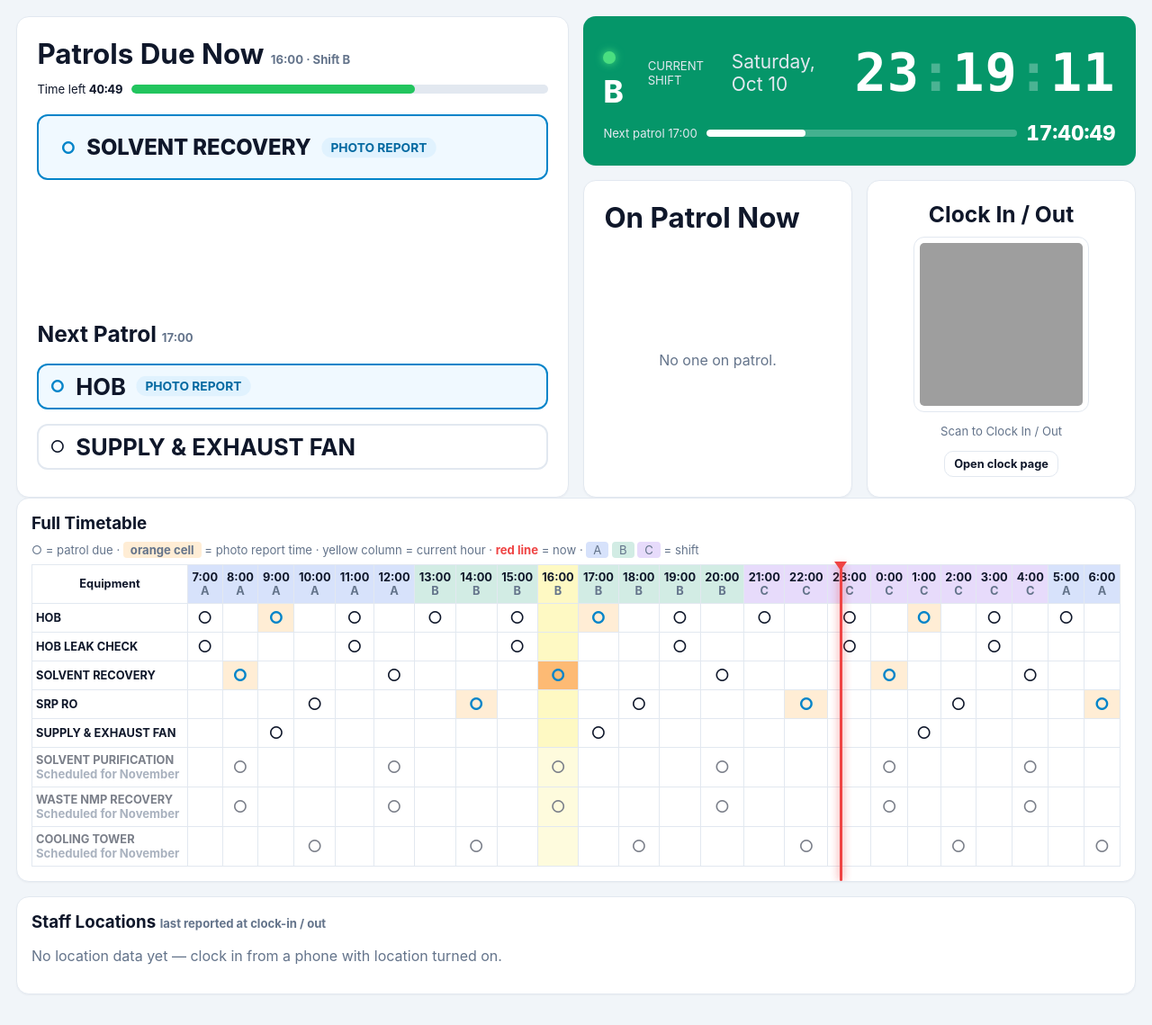
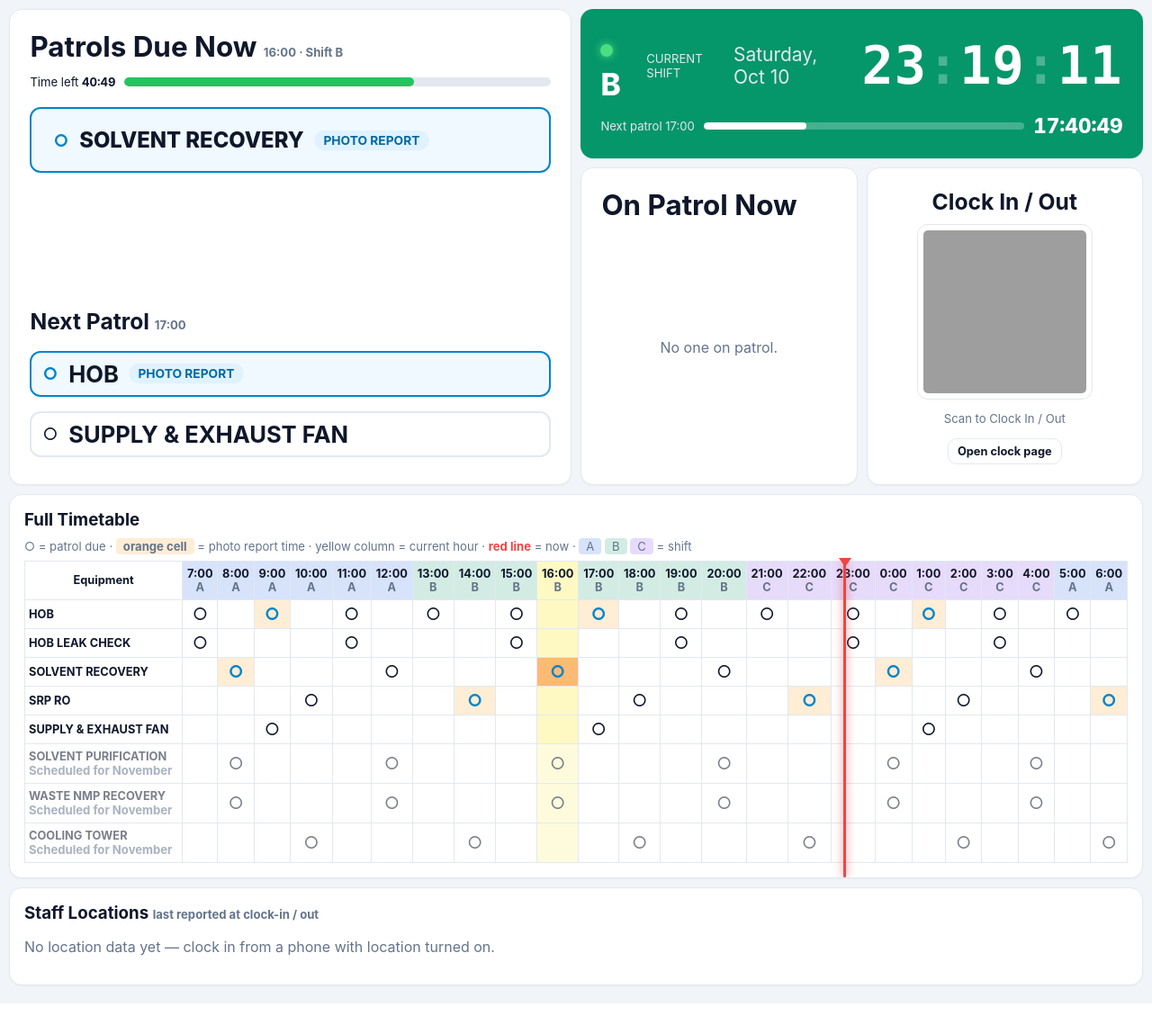
Before and after one commit to jungg181/patrol-timetable, a Flask app: page / in a window 1280 px wide. Shown: the part 57-1196 px from the top of the page at 90% size. After the commit the page ends 1172 px from the top, so only its background shows below. Run offline with Flask 3, Linux system fonts and the light colour scheme; grey boxes are pictures that could not be loaded.

Commit message:
Uniform narrow gaps

```diff
--- a/static/style.css
+++ b/static/style.css
@@ -1,7 +1,7 @@
 :root{
   --bg:#f1f5f9; --card:#ffffff; --line:#e2e8f0; --ink:#0f172a;
   --muted:#64748b; --blue:#2563eb; --green:#059669; --purple:#7c3aed;
-  --photo:#0284c9; --red:#dc2626;
+  --photo:#0284c9; --red:#dc2626; --gap:10px;
 }
 *{box-sizing:border-box}
 body{margin:0;background:var(--bg);color:var(--ink);
@@ -15,13 +15,13 @@ a{color:var(--blue)}
 .topbar nav a{padding:8px 14px;border-radius:8px;text-decoration:none;
   color:var(--muted);font-weight:600}
 .topbar nav a.on{background:#eff6ff;color:var(--blue)}
-.wrap{max-width:1280px;margin:0 auto;padding:18px}
+.wrap{max-width:1280px;margin:0 auto;padding:var(--gap)}
 .wrap.wide{max-width:none}
 .card{background:var(--card);border:1px solid var(--line);border-radius:14px;
-  padding:16px;margin-bottom:16px;box-shadow:0 1px 2px rgba(15,23,42,.04)}
+  padding:16px;margin-bottom:var(--gap);box-shadow:0 1px 2px rgba(15,23,42,.04)}
 .card h2,.card h3{margin:0 0 10px}
 .muted{color:var(--muted)} .small{font-size:.82rem}
-.grid2{display:grid;grid-template-columns:1fr 1fr;gap:16px}
+.grid2{display:grid;grid-template-columns:1fr 1fr;gap:var(--gap)}
 @media(max-width:900px){.grid2{grid-template-columns:1fr}}
 .btn{display:inline-block;border:1px solid var(--line);background:#fff;
   border-radius:10px;padding:10px 16px;font-weight:700;cursor:pointer;
@@ -80,10 +80,10 @@ tr.dim{opacity:.55}
 @keyframes glow-green{0%,100%{box-shadow:0 0 0 0 rgba(22,163,74,.55)}50%{box-shadow:0 0 0 12px rgba(22,163,74,0)}}
 .glow-green{animation:glow-green 2.2s ease-out infinite}
 /* dashboard: wide due-now panel */
-.grid-dash{display:grid;grid-template-columns:3fr 1fr;gap:16px}
+.grid-dash{display:grid;grid-template-columns:3fr 1fr;gap:var(--gap)}
 @media(max-width:900px){.grid-dash{grid-template-columns:1fr}}
-.grid-top{display:grid;grid-template-columns:2fr 1fr 1fr;gap:16px}
-.grid-half{display:grid;grid-template-columns:1fr 1fr;gap:16px}
+.grid-top{display:grid;grid-template-columns:2fr 1fr 1fr;gap:var(--gap)}
+.grid-half{display:grid;grid-template-columns:1fr 1fr;gap:var(--gap)}
 @media(max-width:900px){.grid-top,.grid-half{grid-template-columns:1fr}}
 .due-now h2{font-size:1.7rem}
 .due-now .patrol-card{font-size:1.3rem;padding:14px 18px}
@@ -129,9 +129,9 @@ tr.dim{opacity:.55}
 #duebar{transition:width .5s linear,background-color .5s}
 
 /* ---- top cards stretch to fill like the timetable ---- */
-.dash-top{align-items:stretch}
+.dash-top{align-items:stretch;margin-bottom:var(--gap)}
 .dash-top .card{margin-bottom:0}
-.dash-right{display:flex;flex-direction:column;gap:16px;min-width:0}
+.dash-right{display:flex;flex-direction:column;gap:var(--gap);min-width:0}
 .dash-right > .grid-half{flex:1}
 .due-now{display:flex;flex-direction:column}
 .fill-col{display:flex;flex-direction:column}
```
